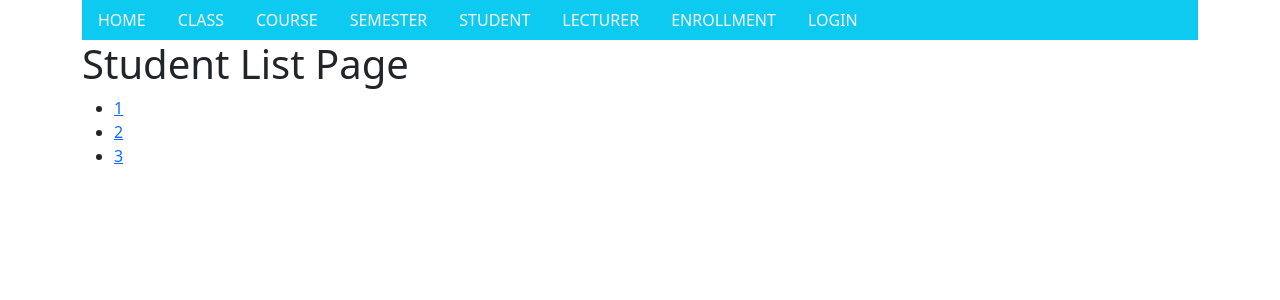
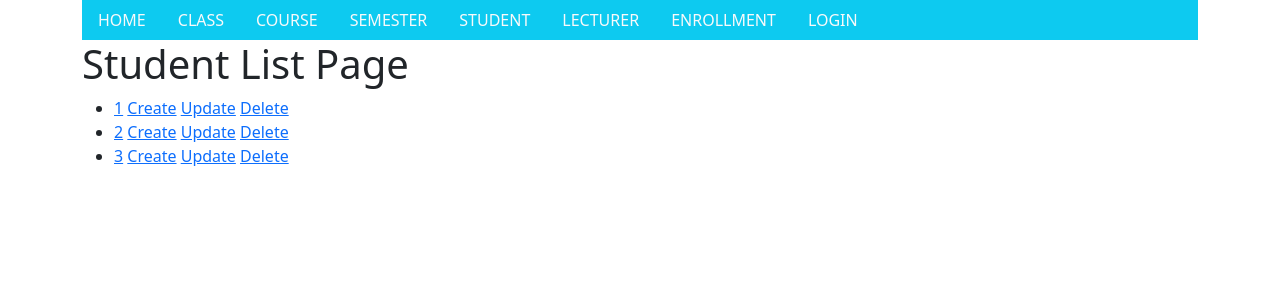
Before and after one commit to ohyasswecan/WebAppAssignment, a Django app: page /StudentList/ in a window 1280 px wide. Shown: the top 300 px of the page. Run offline with Django 5.2, Linux system fonts and the light colour scheme; data comes from the database, SQL or seed files in the repository; both versions use the stored data as it was after the commit; some libraries are stand-ins or nearby versions.

```diff
--- a/gradebook/urls.py
+++ b/gradebook/urls.py
@@ -24,6 +24,9 @@ urlpatterns = [
     path('SemesterList/SemesterDetail/DeleteSemester/<int:semester_id>/',views.delete_semester_views, name='deletesemester'),
     path('SemesterList/SemesterDetail/<int:pk>', SemesterDetailView.as_view(), name='semesterdetail'),
     path('StudentList/', StudentListView.as_view(), name='studentlist'),
+    path('StudentList/CreateStudent/', views.create_student_views, name='createstudent'),
+    path('StudentList/StudentDetail/UpdateStudent/<int:student_id>/',views.update_student_views, name='updatestudent'),
+    path('StudentList/StudentDetail/DeleteStudent/<int:student_id>', views.delete_student_views, name='deletestudent'),
     path('StudentList/StudentDetail/<int:pk>', StudentDetailView.as_view(), name='studentdetail'),
     path('LecturerList/', LecturerListView.as_view(), name='lecturerlist'),
     path('LecturerList/LecturerDetail/<int:pk>/', LecturerDetailView.as_view(), name='lecturerdetail'),
--- a/gradebook/views.py
+++ b/gradebook/views.py
@@ -3,7 +3,7 @@ from django.shortcuts import render, redirect, get_object_or_404
 from django.template import loader
 from django.views.generic import ListView, DetailView
 
-from gradebook.forms import Class_EnrollmentForm, CourseForm, SemesterForm
+from gradebook.forms import Class_EnrollmentForm, CourseForm, SemesterForm, StudentForm
 from gradebook.models import Class_Enrollment, Course, Semester, Student, Lecturer, Student_Enrollment
 
 
@@ -272,3 +272,35 @@ def delete_semester_views(request, semester_id):
     else:
         form = SemesterForm(instance=semester)
         return render(request, 'DeleteInstanceForm.html', {'form': form, 'object': semester})
+
+
+def create_student_views(request):
+    if request.method == 'POST':
+        form = StudentForm(request.POST)
+        if form.is_valid():
+            form.save()
+            return redirect('studentlist')
+    else:
+        form = StudentForm()
+        return render(request, 'CreateInstanceForm.html', {'form': form,'object_list':Student.objects.all()})
+
+
+def update_student_views(request, student_id):
+    student = get_object_or_404(Student, pk=student_id)
+    if request.method == 'POST':
+        form = StudentForm(request.POST, instance=student)
+        if form.is_valid():
+            form.save()
+            return redirect('studentlist')
+    else:
+        form = StudentForm(instance=student)
+        return render(request, 'UpdateInstanceForm.html', {'form': form, 'object': student})
+
+def delete_student_views(request, student_id):
+    student = get_object_or_404(Student, pk=student_id)
+    if request.method == 'POST':
+        student.delete()
+        return redirect('studentlist')
+    else:
+        form = StudentForm(instance=student)
+        return render(request, 'DeleteInstanceForm.html', {'form': form, 'object': student})
--- a/templates/StudentList.html
+++ b/templates/StudentList.html
@@ -8,7 +8,7 @@
     <h1>Student List Page</h1>
     <ul>
         {% for student_item in object_list %}
-        <li><a href="{% url 'studentdetail' student_item.student_id %}">{{ student_item.student_id }}</a></li>
+        <li><a href="{% url 'studentdetail' student_item.student_id %}">{{ student_item.student_id }}</a> <a href="{% url 'createstudent' %}">Create</a> <a href="{% url 'updatestudent' student_item.student_id %}">Update</a> <a href="{% url 'deletestudent' student_item.student_id %}">Delete</a></li>
         {% empty %}
             <li>No student enrolled yet</li>
         {% endfor %}
```
Also changed, not shown: db.sqlite3.
